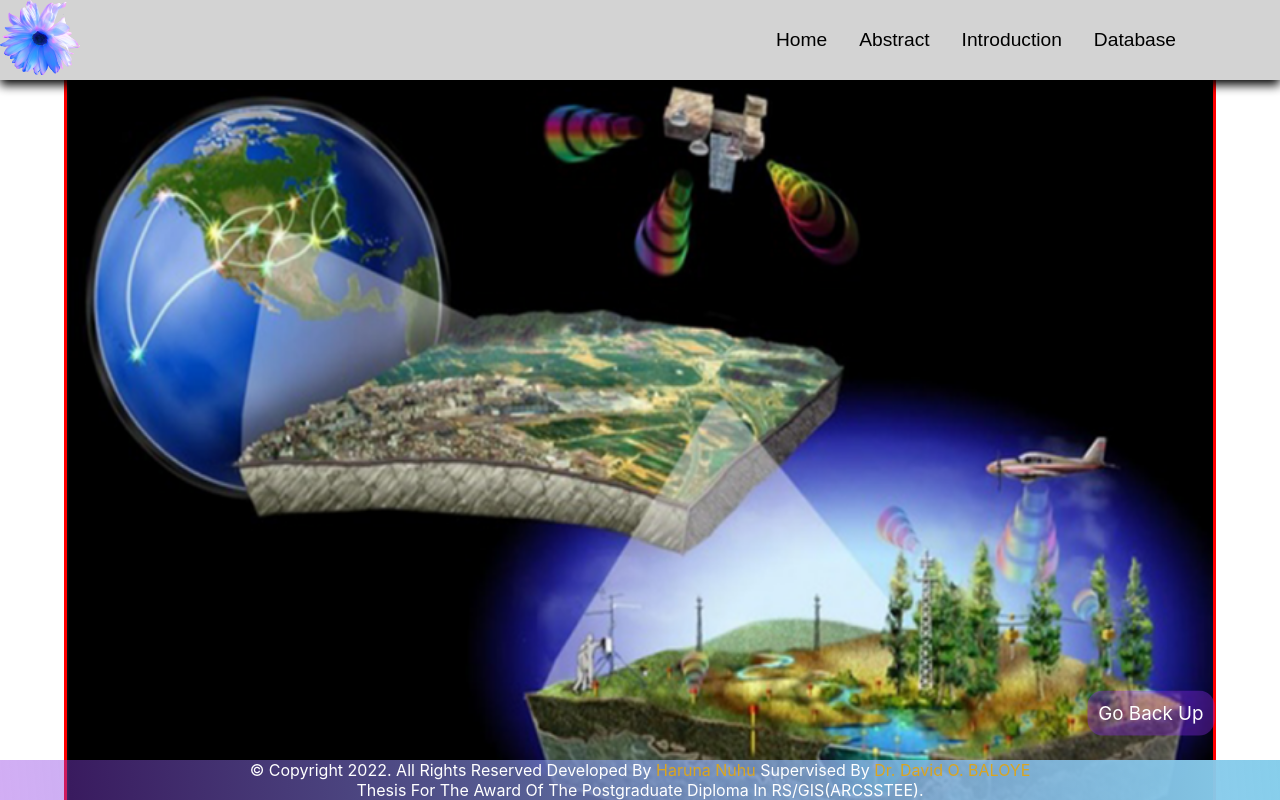
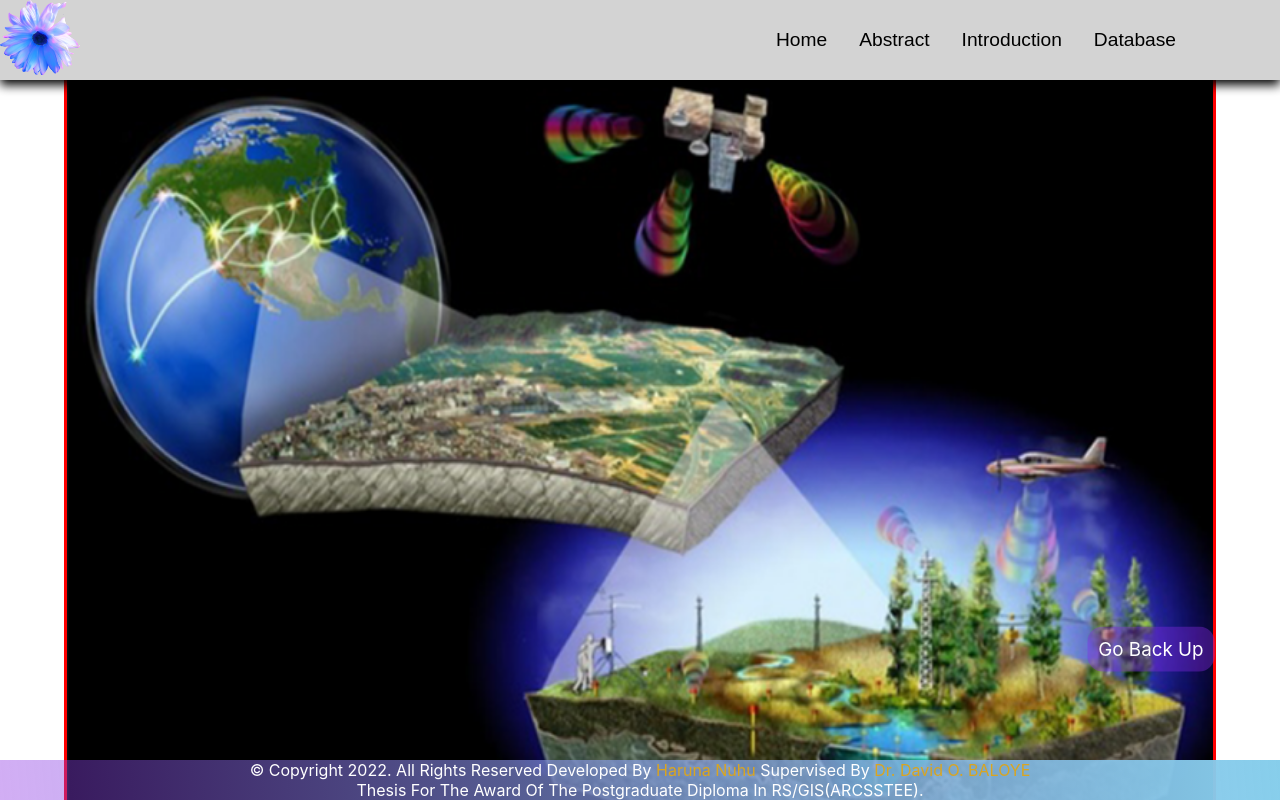
Before and after one commit to Snazzynuhu/medicinal_gis_project, a React (Create React App) app: page / in a window 1280 px wide. Shown: the top 800 px of the page. Built offline with nearby package versions, Linux system fonts and the light colour scheme.

Commit message:
included supervisor

```diff
--- a/src/App.css
+++ b/src/App.css
@@ -16,7 +16,7 @@ body,
   padding: 0.7rem;
   border-radius: 1rem;
   position: fixed;
-  bottom: 4rem;
+  bottom: 8rem;
   right: 4rem;
   animation: bounce 2s linear infinite;
   transition: animation 0.5s linear;
```
